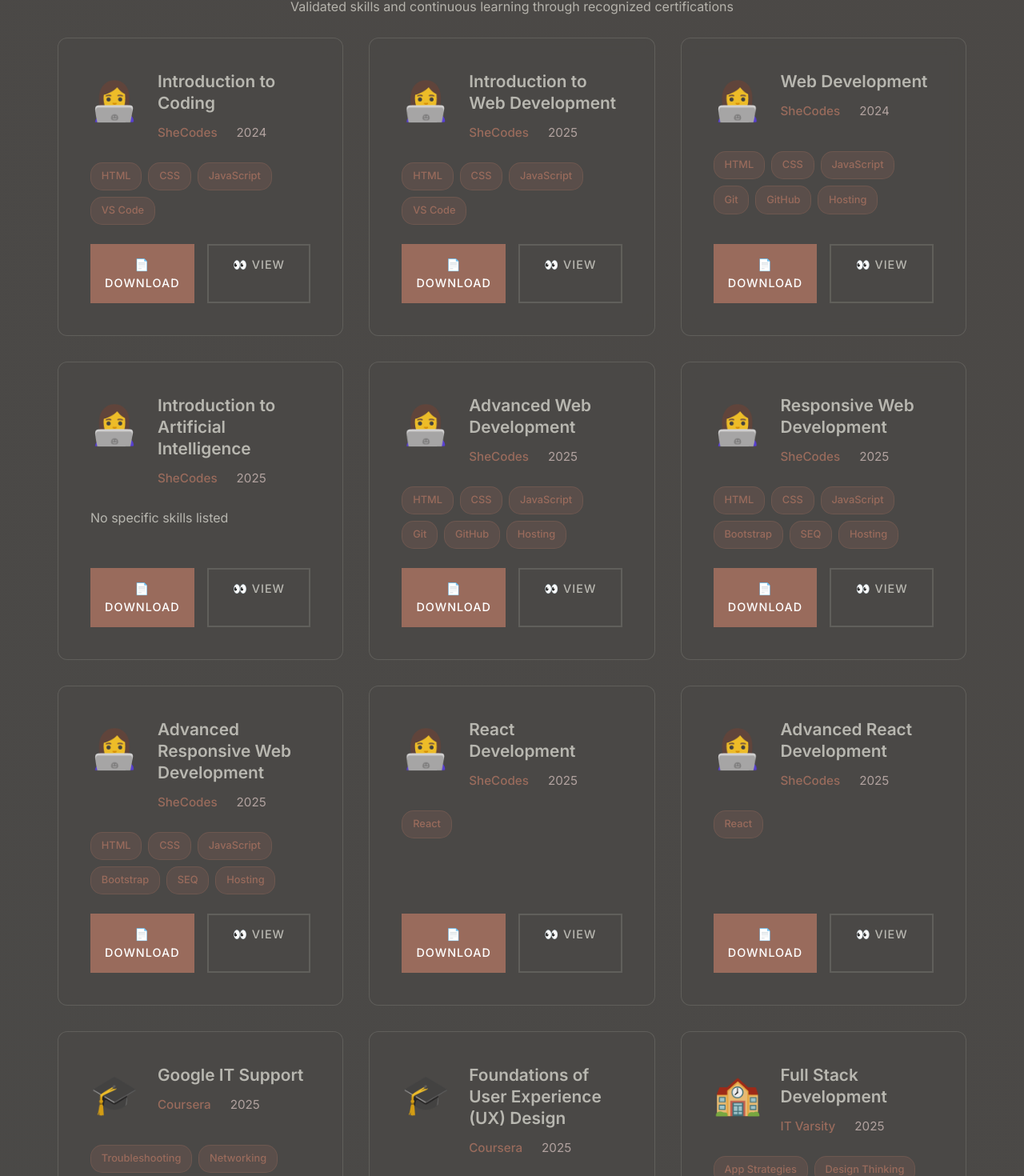
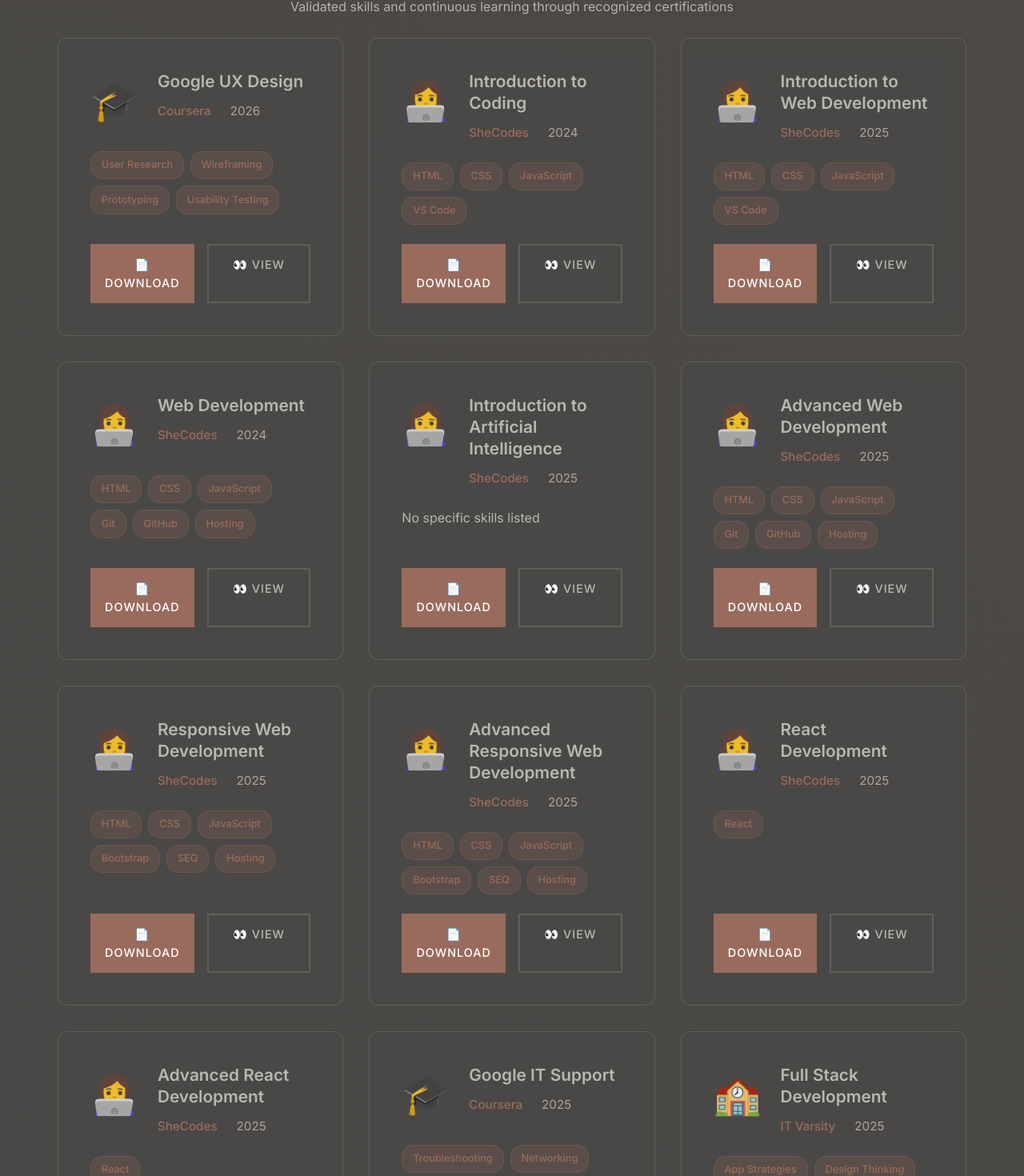
Before and after one commit to refiilwemotaung-cpu/Junior-Front-end-Developer-Portfolio, a React (Create React App) app: page / in a window 1280 px wide. Shown: the part 3116-4586 px from the top of the page at 80% size. Built offline with nearby package versions, Linux system fonts and the light colour scheme.

Commit message:
Added a certificate for my UX Design training

```diff
--- a/src/components/Certifications.js
+++ b/src/components/Certifications.js
@@ -3,6 +3,18 @@ import "./Certifications.css";
 
 const Certifications = () => {
   const certifications = [
+    {
+      name: "Google UX Design",
+      issuer: "Coursera",
+      date: "2026",
+      file: "Google UX Design.pdf",
+      skills: [
+        "User Research",
+        "Wireframing",
+        "Prototyping",
+        "Usability Testing",
+      ],
+    },
     {
       name: "Introduction to Coding",
       issuer: "SheCodes",
@@ -80,13 +92,7 @@ const Certifications = () => {
         "Security",
       ],
     },
-    {
-      name: "Foundations of User Experience (UX) Design",
-      issuer: "Coursera",
-      date: "2025",
-      file: "foundations-of-ux-design.pdf",
-      skills: ["Foundations of User Experience (UX) Design"],
-    },
+
     {
       name: "Full Stack Development",
       issuer: "IT Varsity",
@@ -120,10 +126,10 @@ const Certifications = () => {
                   {cert.issuer === "SheCodes"
                     ? "👩‍💻"
                     : cert.issuer === "Coursera"
-                    ? "🎓"
-                    : cert.issuer === "IT Varsity"
-                    ? "🏫"
-                    : "📜"}
+                      ? "🎓"
+                      : cert.issuer === "IT Varsity"
+                        ? "🏫"
+                        : "📜"}
                 </div>
                 <div className="cert-info">
                   <h3>{cert.name}</h3>
```
Also changed, not shown: 2 other files (tests, documents, lock files or other folders).
